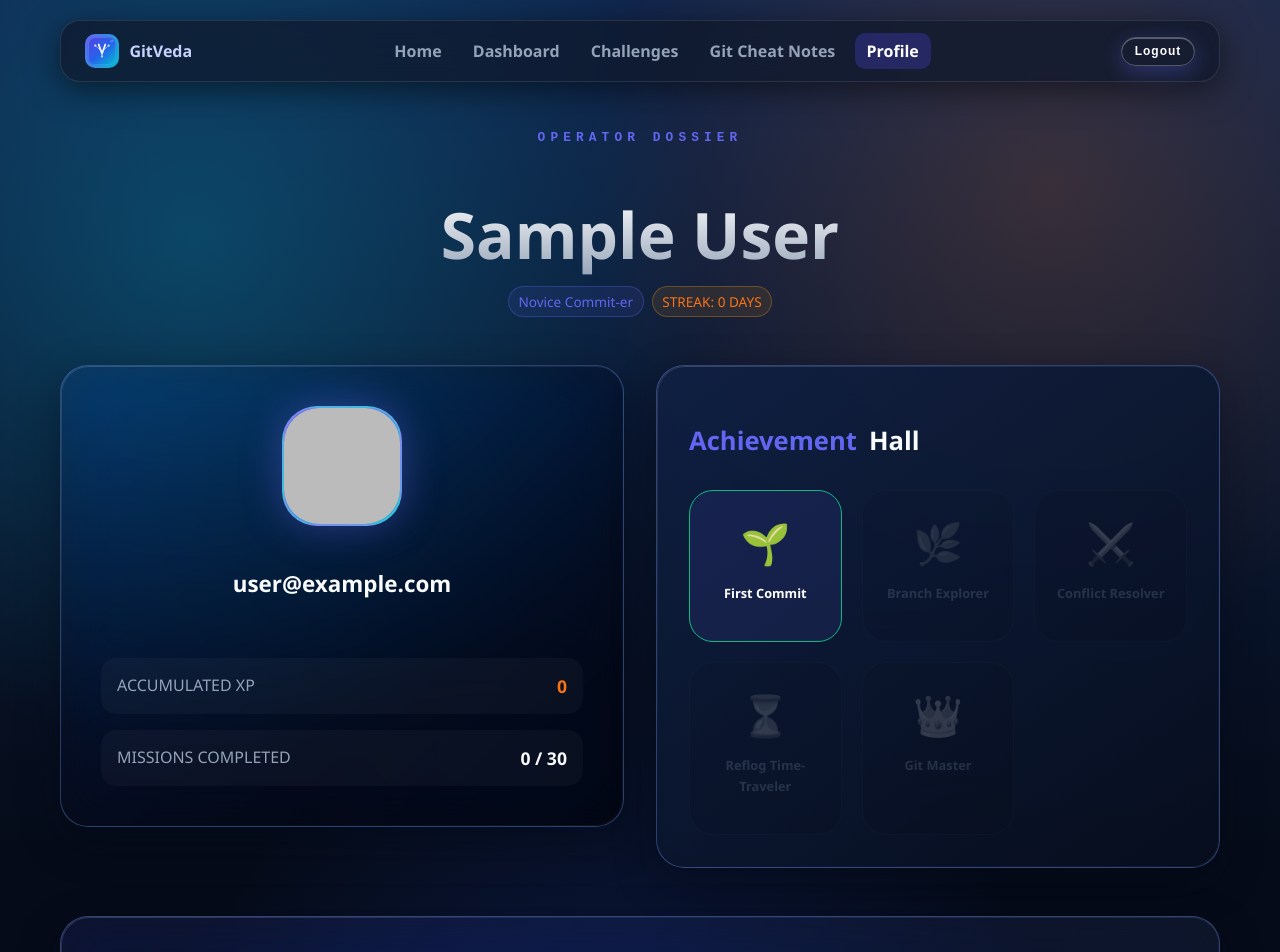
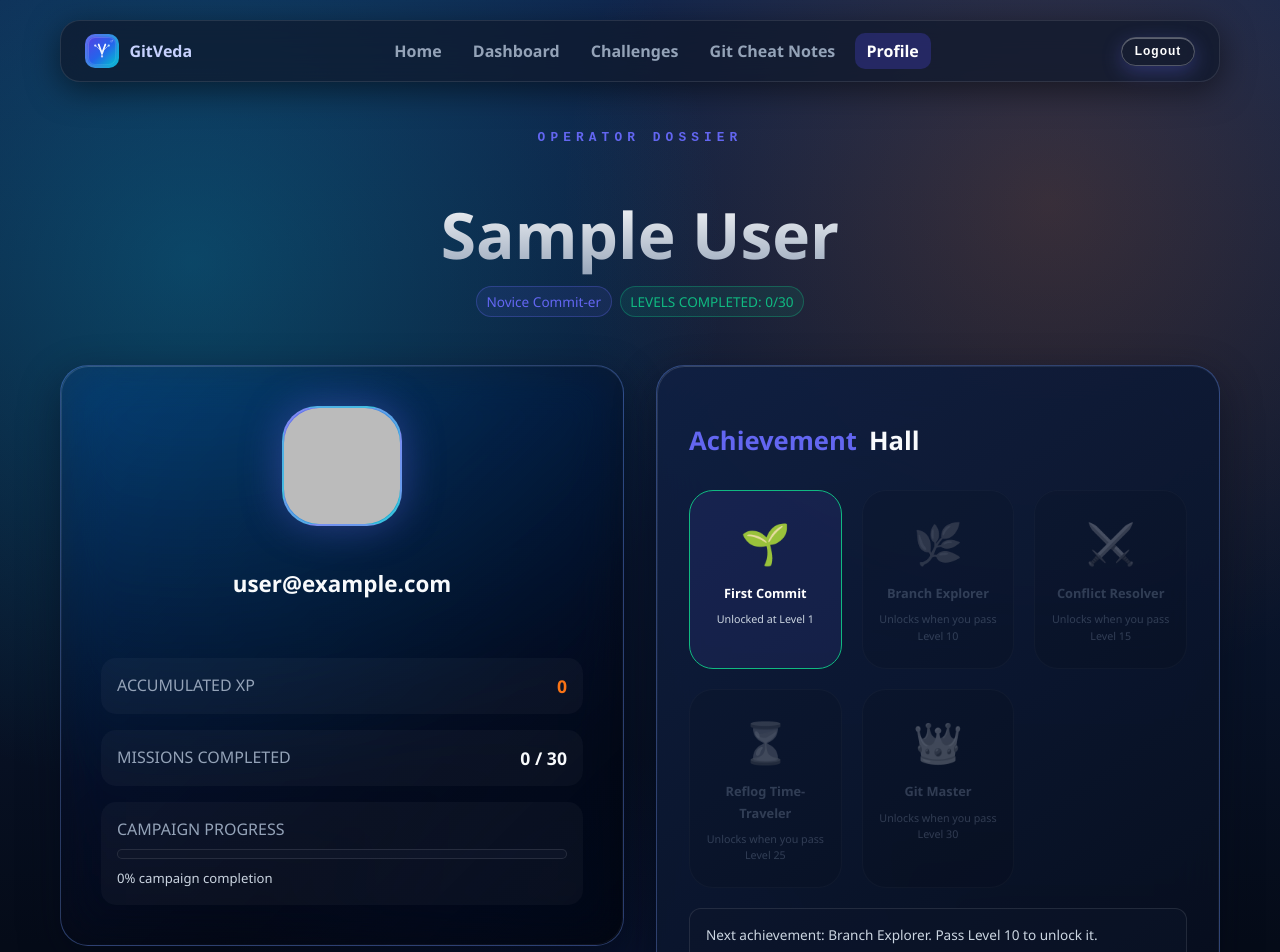
Before and after one commit to kartikeyajay2006/GitVeda, a React (Vite) app: page /profile in a window 1280 px wide. Shown: the top 952 px of the page. Built offline with nearby package versions, Linux system fonts and the light colour scheme; no server answers; sample sign-in values are in the browser's storage.

Commit message:
Improved profile section

```diff
--- a/src/pages/Profile/Profile.jsx
+++ b/src/pages/Profile/Profile.jsx
@@ -4,15 +4,19 @@ import { useGameContext } from "../../context";
 export default function Profile() {
   const { user } = useAuth();
   const { progress } = useGameContext();
+  const completedLevels = Math.max(0, progress.level - 1);
+  const totalLevels = 30;
+  const completionPercent = Math.min(100, Math.round((completedLevels / totalLevels) * 100));
 
   const rank = progress.level <= 10 ? "Novice Commit-er" : progress.level <= 20 ? "Workflow Architect" : "Git Legend";
   const badges = [
-    { name: "First Commit", icon: "🌱", earned: true, color: "var(--gy-success)" },
-    { name: "Branch Explorer", icon: "🌿", earned: progress.level > 10, color: "var(--gy-primary)" },
-    { name: "Conflict Resolver", icon: "⚔️", earned: progress.level > 15, color: "var(--gy-danger)" },
-    { name: "Reflog Time-Traveler", icon: "⏳", earned: progress.level > 25, color: "var(--gy-accent)" },
-    { name: "Git Master", icon: "👑", earned: progress.level >= 30, color: "#fff" },
+    { name: "First Commit", icon: "🌱", unlockLevel: 1, color: "var(--gy-success)", description: "Awarded when you complete Level 1." },
+    { name: "Branch Explorer", icon: "🌿", unlockLevel: 10, color: "var(--gy-primary)", description: "Awarded when you clear Easy tier at Level 10." },
+    { name: "Conflict Resolver", icon: "⚔️", unlockLevel: 15, color: "var(--gy-danger)", description: "Awarded when you pass Level 15 merge missions." },
+    { name: "Reflog Time-Traveler", icon: "⏳", unlockLevel: 25, color: "var(--gy-accent)", description: "Awarded when you survive Level 25 hard recovery drills." },
+    { name: "Git Master", icon: "👑", unlockLevel: 30, color: "#fff", description: "Awarded when you complete all 30 levels." },
   ];
+  const nextBadge = badges.find((badge) => progress.level < badge.unlockLevel);
 
   return (
     <main className="gy-grid" style={{ gap: '3rem' }}>
@@ -23,7 +27,7 @@ export default function Profile() {
         </h1>
         <div style={{ display: 'flex', justifyContent: 'center', gap: '0.5rem' }}>
           <span className="gy-pill" style={{ background: 'rgba(99, 102, 241, 0.1)', color: 'var(--gy-primary)', border: '1px solid rgba(99, 102, 241, 0.3)' }}>{rank}</span>
-          <span className="gy-pill" style={{ background: 'rgba(245, 158, 11, 0.1)', color: 'var(--gy-accent)', border: '1px solid rgba(245, 158, 11, 0.3)' }}>STREAK: {progress.streakDays} DAYS</span>
+          <span className="gy-pill" style={{ background: 'rgba(16, 185, 129, 0.1)', color: 'var(--gy-success)', border: '1px solid rgba(16, 185, 129, 0.35)' }}>LEVELS COMPLETED: {completedLevels}/{totalLevels}</span>
         </div>
       </header>
 
@@ -61,7 +65,14 @@ export default function Profile() {
             </div>
             <div style={{ display: 'flex', justifyContent: 'space-between', padding: '1rem', background: 'rgba(255,255,255,0.03)', borderRadius: '15px' }}>
               <span className="gy-muted">MISSIONS COMPLETED</span>
-              <span style={{ fontWeight: 900, fontSize: '1.1rem' }}>{progress.level - 1} / 30</span>
+              <span style={{ fontWeight: 900, fontSize: '1.1rem' }}>{completedLevels} / {totalLevels}</span>
+            </div>
+            <div style={{ display: 'grid', gap: '0.55rem', padding: '1rem', background: 'rgba(255,255,255,0.03)', borderRadius: '15px' }}>
+              <span className="gy-muted">CAMPAIGN PROGRESS</span>
+              <div style={{ height: '10px', borderRadius: '999px', background: 'rgba(15, 23, 42, 0.8)', border: '1px solid var(--gy-glass-border)', overflow: 'hidden' }}>
+                <div style={{ height: '100%', width: `${completionPercent}%`, background: 'linear-gradient(90deg, #22d3ee, #3b82f6, #10b981)' }} />
+              </div>
+              <p style={{ margin: 0, fontSize: '0.82rem', color: '#cbd5e1' }}>{completionPercent}% campaign completion</p>
             </div>
           </div>
         </section>
@@ -72,20 +83,35 @@ export default function Profile() {
           </h3>
           <div style={{ display: 'grid', gridTemplateColumns: 'repeat(auto-fill, minmax(130px, 1fr))', gap: '1.25rem' }}>
             {badges.map((badge, i) => (
+              (() => {
+                const earned = progress.level >= badge.unlockLevel;
+                return (
               <div key={i} style={{
                 padding: '1.5rem 1rem',
                 borderRadius: '24px',
-                background: badge.earned ? 'rgba(99, 102, 241, 0.1)' : 'rgba(0,0,0,0.3)',
-                border: badge.earned ? `1px solid ${badge.color}` : '1px solid var(--gy-glass-border)',
+                background: earned ? 'rgba(99, 102, 241, 0.1)' : 'rgba(0,0,0,0.3)',
+                border: earned ? `1px solid ${badge.color}` : '1px solid var(--gy-glass-border)',
                 textAlign: 'center',
-                opacity: badge.earned ? 1 : 0.2,
+                opacity: earned ? 1 : 0.28,
                 transition: 'all 0.3s ease',
-                boxShadow: badge.earned ? `0 0 20px ${badge.color}22` : 'none'
+                boxShadow: earned ? `0 0 20px ${badge.color}22` : 'none'
               }}>
-                <div style={{ fontSize: '2.5rem', marginBottom: '0.75rem', filter: badge.earned ? 'none' : 'grayscale(1)' }}>{badge.icon}</div>
-                <p style={{ fontSize: '0.8rem', fontWeight: 800, color: badge.earned ? '#fff' : 'var(--gy-muted)' }}>{badge.name}</p>
+                <div style={{ fontSize: '2.5rem', marginBottom: '0.75rem', filter: earned ? 'none' : 'grayscale(1)' }}>{badge.icon}</div>
+                <p style={{ fontSize: '0.8rem', fontWeight: 800, color: earned ? '#fff' : 'var(--gy-muted)', marginBottom: '0.45rem' }}>{badge.name}</p>
+                <p style={{ margin: 0, fontSize: '0.67rem', color: earned ? '#cbd5e1' : '#94a3b8', lineHeight: 1.5 }}>
+                  {earned ? `Unlocked at Level ${badge.unlockLevel}` : `Unlocks when you pass Level ${badge.unlockLevel}`}
+                </p>
               </div>
+              );
+              })()
             ))}
+          </div>
+          <div style={{ marginTop: '1.25rem', padding: '0.95rem 1rem', borderRadius: '12px', border: '1px solid var(--gy-glass-border)', background: 'rgba(15, 23, 42, 0.45)' }}>
+            <p style={{ margin: 0, fontSize: '0.85rem', color: '#cbd5e1' }}>
+              {nextBadge
+                ? `Next achievement: ${nextBadge.name}. Pass Level ${nextBadge.unlockLevel} to unlock it.`
+                : "All achievements unlocked. You completed the full legend path."}
+            </p>
           </div>
         </section>
       </div>
@@ -109,8 +135,8 @@ export default function Profile() {
             <p style={{ fontSize: '2.5rem', fontWeight: 900 }}>{Math.floor(progress.level / 3)}</p>
           </div>
           <div className="telemetry-item">
-            <p className="gy-kicker" style={{ color: 'var(--gy-success)' }}>ACTIVE STREAK</p>
-            <p style={{ fontSize: '2.5rem', fontWeight: 900, color: 'var(--gy-success)' }}>{progress.streakDays}🔥</p>
+            <p className="gy-kicker" style={{ color: 'var(--gy-success)' }}>LEVELS COMPLETED</p>
+            <p style={{ fontSize: '2.5rem', fontWeight: 900, color: 'var(--gy-success)' }}>{completedLevels}/{totalLevels}</p>
           </div>
         </div>
       </section>
```
